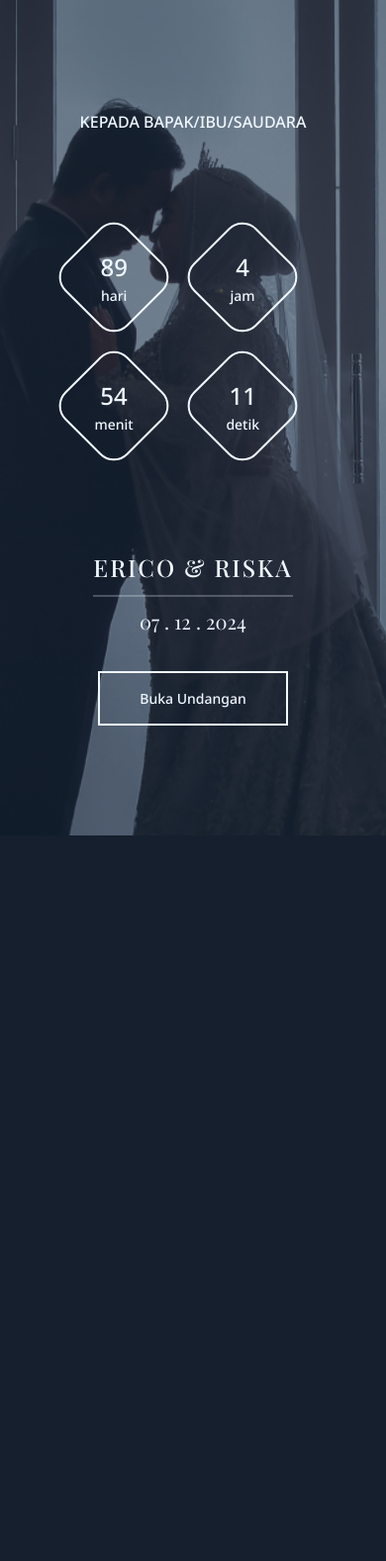
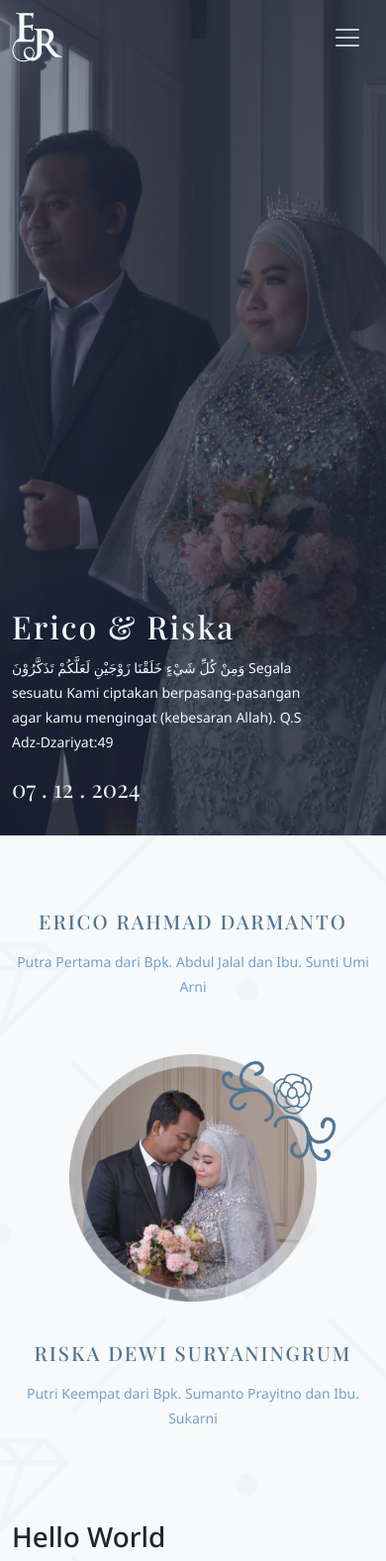
Before and after one commit to di-huynh-dev/graduation, a PHP site: page / in a window 390 px wide. Shown: the whole page at 99% size. Before the commit the page ends 844 px from the top, so only its background shows below. Run offline with PHP 8.4, Linux system fonts and the light colour scheme; some web fonts are replaced.

Commit message:
#1 create couples section 100%

```diff
--- a/css/style.css
+++ b/css/style.css
@@ -29,8 +29,11 @@
 }
 
 body {
+	background-color: var(--bg-white-grey);
+	background-image: url(../images/bg-img-pattern.png);
+	background-repeat: repeat;
 	font-family: var(--family-noto);
-	overflow: hidden;
+	/* overflow: hidden; */
 }
 
 .hidden {
@@ -172,6 +175,42 @@ body {
 	font-size: var(--fs-20);
 	font-weight: var(--fw-400);
 	transform: rotate(90deg);
+}
+
+/* Couples Section */
+.couples {
+	margin: 100px 0 75px;
+}
+
+.couples > div > div {
+	display: flex;
+	gap: 40px;
+}
+
+.couples h2 {
+	color: var(--kashmir-blue);
+	font-family: var(--family-playfair);
+	font-size: var(--fs-20);
+	font-weight: var(--fw-500);
+	letter-spacing: var(--ls-sm);
+	text-transform: uppercase;
+}
+
+.couples p {
+	color: var(--danube);
+	font-size: var(--fs-16);
+	font-weight: var(--fw-400);
+	line-height: var(--lh-md);
+}
+
+.couples-img {
+	position: relative;
+}
+
+.ornament-img {
+	position: absolute;
+	top: 109%;
+	right: 37%;
 }
 
 /* Media Query */
@@ -358,4 +397,25 @@ body {
 	.hero .content span {
 		font-size: var(--fs-24);
 	}
+
+	/* Couples Section */
+	.couples {
+		margin: 75px 0;
+	}
+
+	.couples p {
+		font-size: var(--fs-14);
+	}
+
+	.couples-img {
+		width: 250px;
+		height: 250px;
+	}
+
+	.ornament-img {
+		width: 115px;
+		height: 101px;
+		top: 127%;
+		right: 13%;
+	}
 }
--- a/index.html
+++ b/index.html
@@ -17,7 +17,7 @@
 	</head>
 	<body>
 		<!-- Splash Screen -->
-		<div class="opening">
+		<div class="opening hidden">
 			<div class="opening-wrapper">
 				<div class="open-title">Kepada Bapak/Ibu/Saudara</div>
 				<div class="simply-countdown"></div>
@@ -85,14 +85,34 @@
 		<!-- Pasangan -->
 		<section class="couples" id="couples">
 			<div class="container">
-				<h1>Hello world</h1>
+				<div class="row align-items-center justify-content-center text-center">
+					<div class="col text-lg-end">
+						<h2 class="mb-3">Erico Rahmad Darmanto</h2>
+						<p class="ps-lg-5">Putra Pertama dari Bpk. Abdul Jalal dan Ibu. Sunti Umi Arni</p>
+					</div>
+					<div class="col">
+						<img src="images/couples-img-1.png" class="couples-img" alt="Erico & Riska" />
+						<img src="images/flower-ornament.png" class="ornament-img" alt="Flower Ornament" height="150" width="171" />
+					</div>
+					<div class="col text-lg-start">
+						<h2 class="mb-3">Riska Dewi Suryaningrum</h2>
+						<p>Putri Keempat dari Bpk. Sumanto Prayitno dan Ibu. Sukarni</p>
+					</div>
+				</div>
 			</div>
 		</section>
+
+		<!-- Infoemasi Acara -->
+		<sectio class="info" id="info">
+			<div class="container">
+				<h1>Hello World</h1>
+			</div>
+		</sectio>
 
 		<!-- Bootstrap JS -->
 		<script src="https://cdn.jsdelivr.net/npm/bootstrap@5.3.3/dist/js/bootstrap.bundle.min.js" integrity="sha384-YvpcrYf0tY3lHB60NNkmXc5s9fDVZLESaAA55NDzOxhy9GkcIdslK1eN7N6jIeHz" crossorigin="anonymous"></script>
 
 		<script src="js/countdown-controller.js"></script>
-		<script src="js/openInvitation.js"></script>
+		<!-- <script src="js/openInvitation.js"></script> -->
 	</body>
 </html>
```
Also changed, not shown: images/bg-img-pattern.png (added), images/bg-pattern.png (deleted), images/couples-img-1.png (added), images/galeri/Rectangle 2.png (added), images/galeri/Rectangle 3.png (added), images/galeri/Rectangle 4.png (added), images/galeri/Rectangle 5.png (added), images/galeri/Rectangle 6.png (added), images/galeri/Rectangle 7.png (added), images/story/first.png (added), images/story/kedua.jpg (deleted), images/story/ketiga.jpg (deleted), images/story/pertama.jpg (deleted), images/story/third.png (added), 1 more files.
